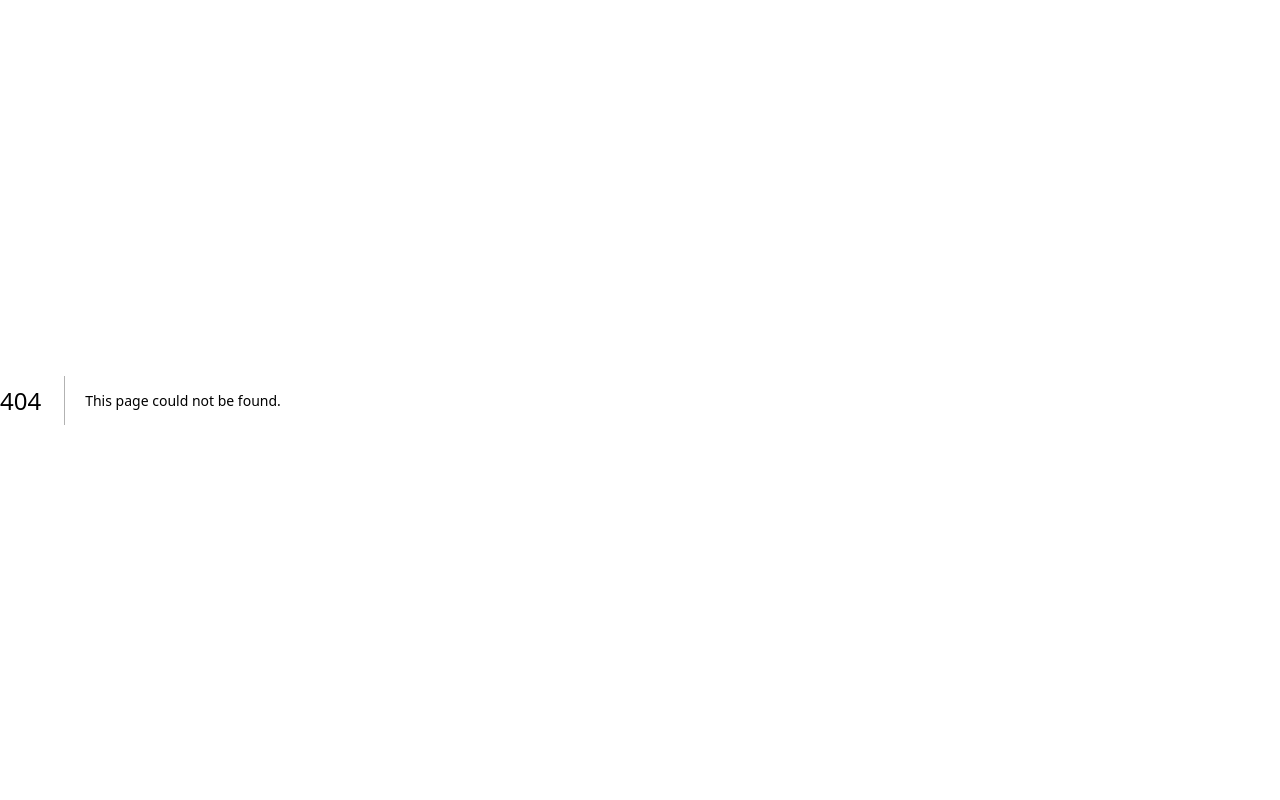
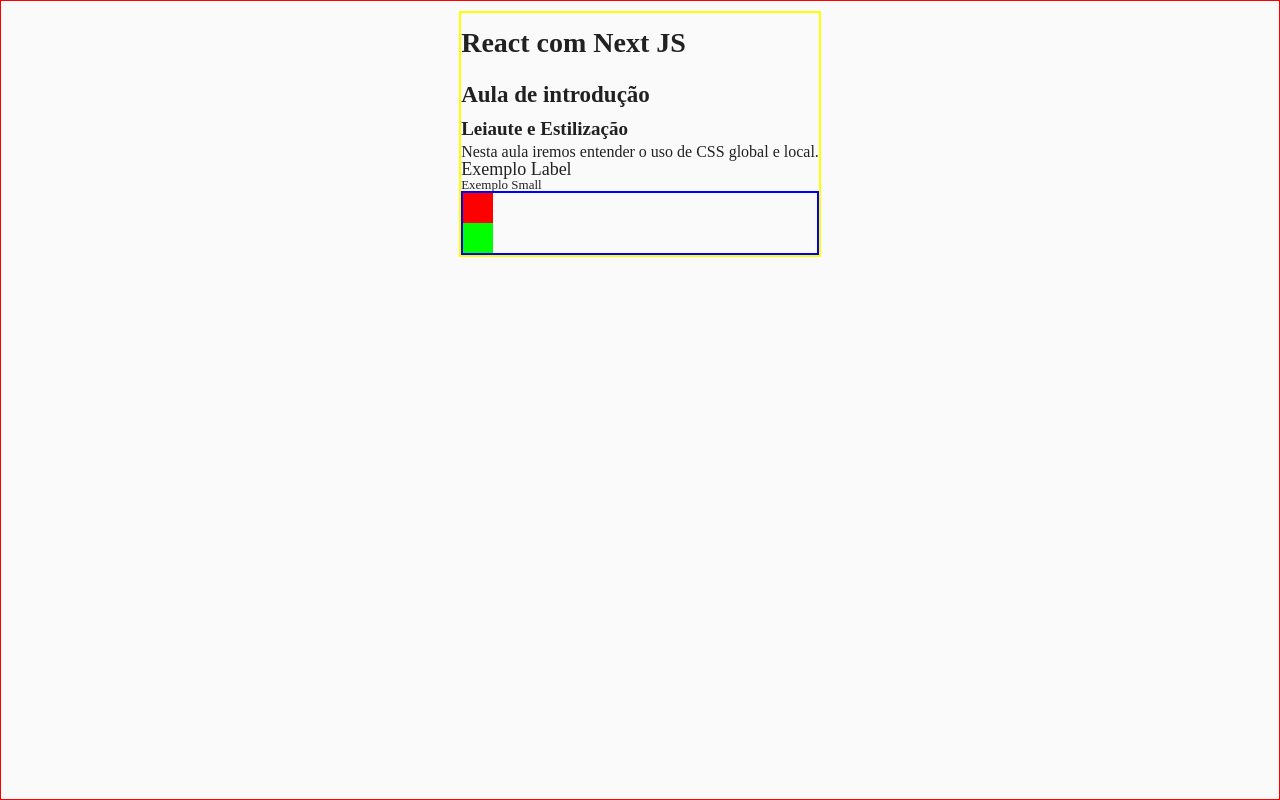
Before and after one commit to pedropaixaosantos1-lab/aula-nextjs, a Next.js app: page /estilizacao/Exemplos/ex-02 in a window 1280 px wide. Before the commit this address had no page. Built offline with nearby package versions, Linux system fonts and the light colour scheme.

Commit message:
aula-11:45

```diff
--- /dev/null
+++ b/src/app/estilizacao/Exemplos/ex-02/page.jsx
@@ -0,0 +1,21 @@
+import Image from "next/image";
+import styles from "./page.module.css";
+
+function Home() {
+  return (
+    <div className={styles.containerExemplo}>
+      <h1>React com Next JS</h1>
+      <h2>Aula de introdução</h2>
+      <h3>Leiaute e Estilização</h3>
+      <p>Nesta aula iremos entender o uso de CSS global e local.</p>
+      <label>Exemplo Label</label>
+      <small>Exemplo Small</small>
+      <div className={styles.conteinerExPosicao}>
+        <div className={styles.divVermelha}></div>
+        <div className={styles.divVerde}></div>
+      </div>
+    </div>
+  );
+}
+
+export default Home;
--- /dev/null
+++ b/src/app/estilizacao/Exemplos/ex-02/page.module.css
@@ -0,0 +1,23 @@
+.containerExemplo {
+    border: 2px solid #ff0;
+    display: flex;
+    flex-direction: column;
+}
+
+.conteinerExPosicao {
+    border: 2px solid #00f;
+    display: flex;
+    flex-direction: column;
+}
+
+.divVermelha {
+    height: 30px;
+    width: 30px;
+    background-color: #f00;
+}
+
+.divVerde {
+    height: 30px;
+    width: 30px;
+    background-color: #0f0;
+}
--- a/src/app/estilizacao/globals.css
+++ b/src/app/estilizacao/globals.css
@@ -1,39 +1,80 @@
+html {
+  /* Adiciona um efeito de rolagem suave quando links internos são clicados */
+  scroll-behavior: smooth;
+  /* Define o tamanho da fonte base como 10px (para facilitar o uso de rem) */
+  font-size: 62.5%;
+  /* Garante que o elemento html não seja maior que a largura da viewport */
+  max-width: 100vw;
+}
+
 body {
-  margin: 10px;
+  background-color: #fafafa;
+  color: #212121;
+  /* margin: 10px; */
+  padding: 1rem;
   display: flex;
+  flex-direction: column;
+  align-items: center;
+  /* justify-content: center; */
   /* place-items: center; */
-  min-width: 320px;
+  min-width: 32rem;
   min-height: 100vh;
+  border: 1px solid red;
+  /* box-sizing: border-box; */
+}
+
+* {
+  /* Altera o modelo de caixa para incluir padding e border na largura e altura de um elemento */
+  box-sizing: border-box;
+  padding: 0;
+  margin: 0;
 }
 
 h1 {
-  font-size: 28px;
+  font-size: 2.8rem;
   font-weight: bold;
   line-height: 1.1;
-  margin: 15px 0;
+  margin: 1.5rem 0;
 }
 
 h2 {
-  font-size: 23px;
+  font-size: 2.3rem;
   font-weight: bold;
   line-height: 1.1;
-  margin: 8px 0;
+  margin: 0.8rem 0;
 }
 
 h3 {
-  font-size: 19px;
+  font-size: 1.9rem;
   font-weight: bold;
   line-height: 1.1;
+  margin: 0.4rem 0;
 }
 
 label {
-  font-size: 18px;
+  font-size: 1.8rem;
 }
 
 p {
-  font-size: 16px;
+  font-size: 1.6rem;
 }
 
 small {
-  font-size: 13px;
+  font-size: 1.3rem;
 }
+
+a {
+  text-decoration: none;
+}
+
+@media screen and (max-width: 960px) {
+  html {
+    font-size: 50%;
+  }
+}
+
+@media screen and (max-width: 600px) {
+  html {
+    font-size: 37.2%;
+  }
+}
--- /dev/null
+++ b/src/app/page.module.css
@@ -0,0 +1,16 @@
+.cotainelHome{
+    display: flex;
+    flex-direction: column;
+    align-items: center;
+    justify-content: space-evenly;
+    height: 95vh;
+    width: 100%;
+    max-width: 124rem;
+
+}
+
+.containerListas{
+    border: 0.2rem solid  #f00;
+    height: 45vh;
+    width: 100%;
+}
```
Also changed, not shown: src/app/estilizacao/Exemplos/ex-01/page.jsx (added, +9 -0 lines), src/app/page.js (deleted, +0 -13 lines), src/app/page.jsx (added, +17 -0 lines), 1 other file (tests, documents, lock files or other folders).
